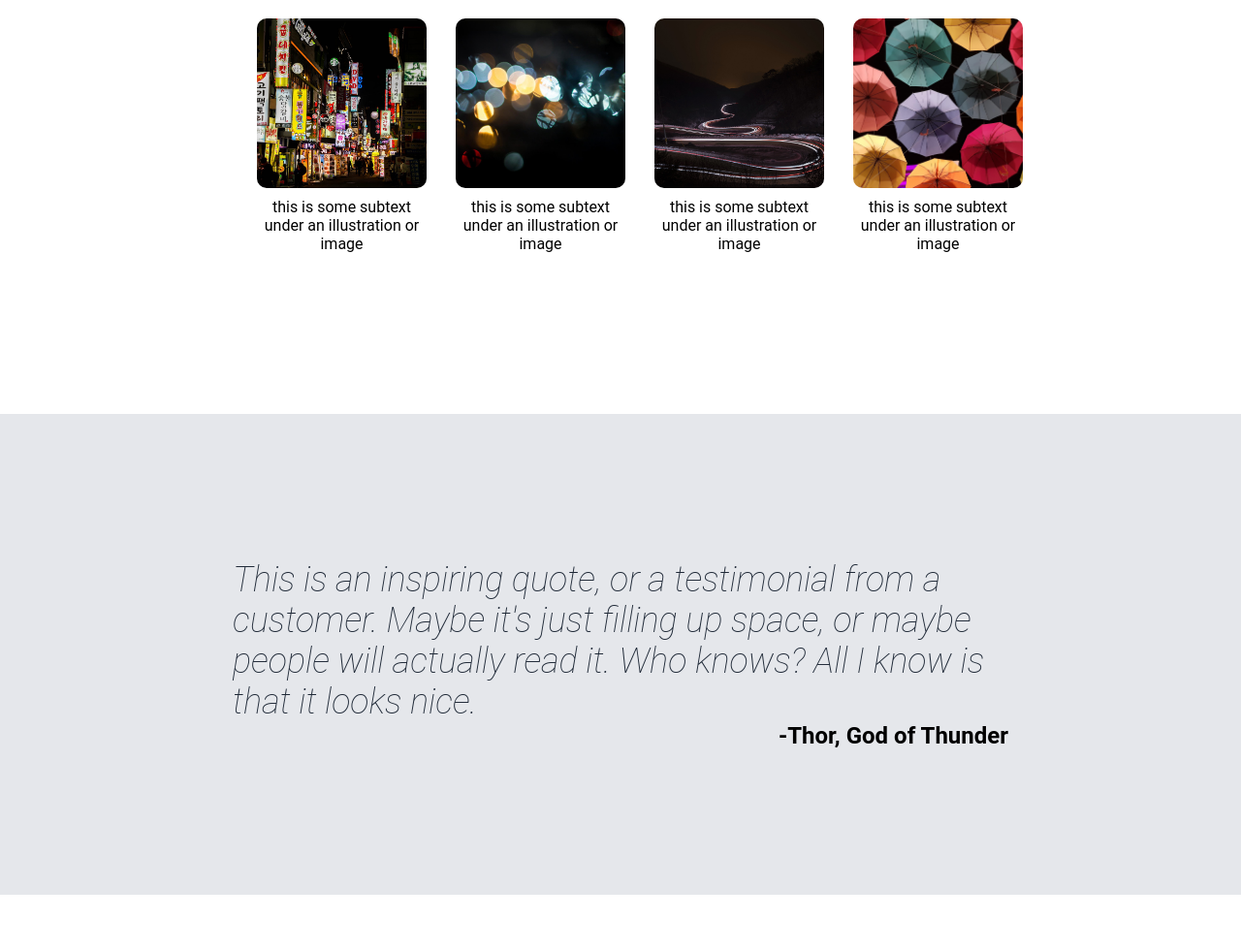
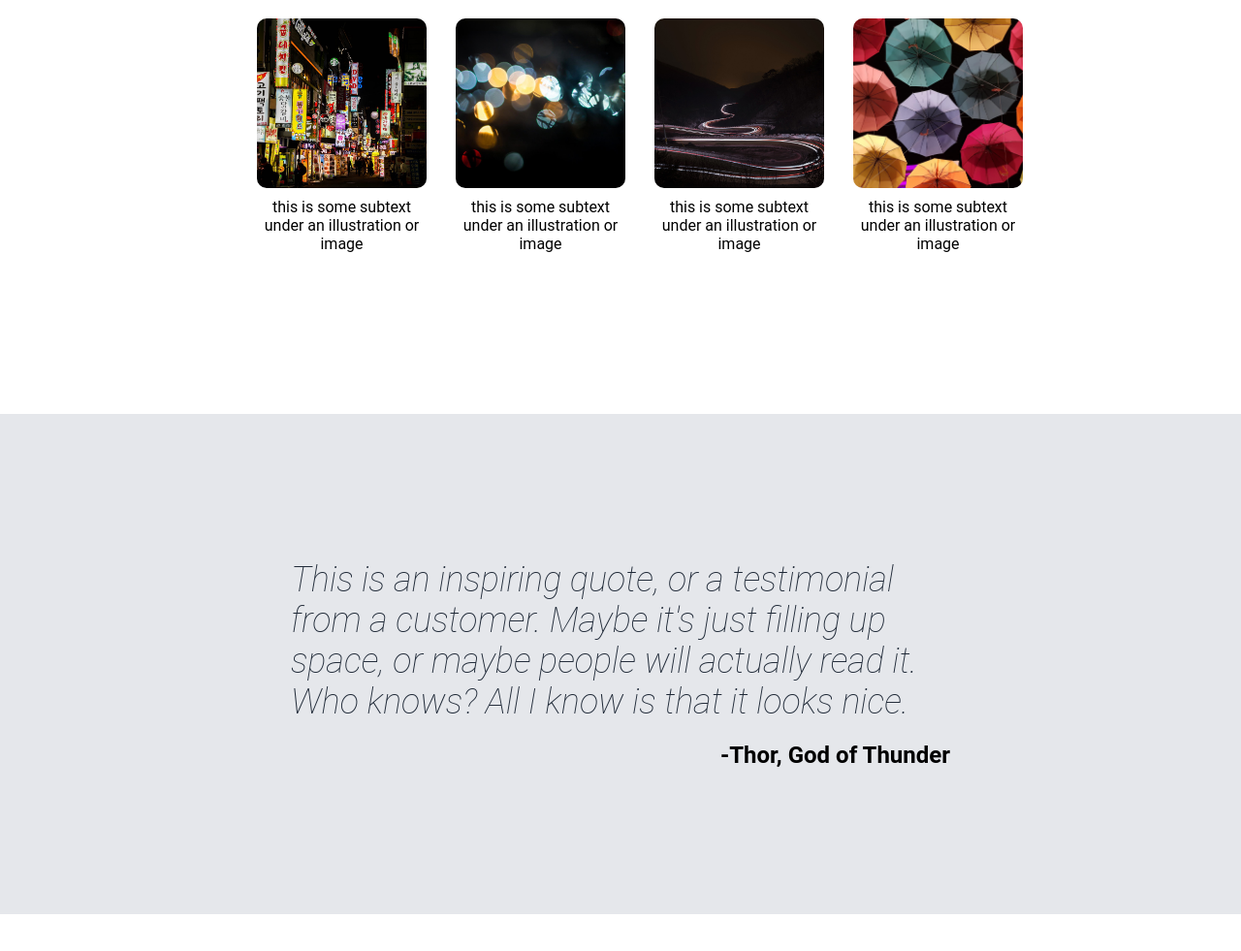
Before and after one commit to and-roque/landing-page-odin, a plain HTML site: page index.html in a window 1280 px wide. Shown: the part 806-1787 px from the top of the page at 97% size. Drawn offline with Linux system fonts and the light colour scheme.

Commit message:
Edit block-three flex properties

```diff
--- a/styles.css
+++ b/styles.css
@@ -25,9 +25,9 @@ body {
 
 .section-three {
     background-color: #E5E7EB;
-    padding-top: 150px;
+    /*padding-top: 150px;
     padding-bottom: 150px;
-    gap: 10px;
+    gap: 10px;*/
 }
 
 .header, .container-one {
@@ -122,9 +122,16 @@ button {
     font-weight: bold;
 }
 
+.block-three {
+    display: flex;
+    flex-direction: column;
+    margin: 100px 250px;
+    gap: 20px;
+}
+
 .quote {
     display: flex;
-    width: 800px;
+    margin: auto;
     font-size: 36px;
     font-style: italic;
     font-weight: lighter;
@@ -132,7 +139,6 @@ button {
 
 }
 .author {
-    width: 800px;
     display: flex;
     justify-content: flex-end;
     font-weight: bold;
```
